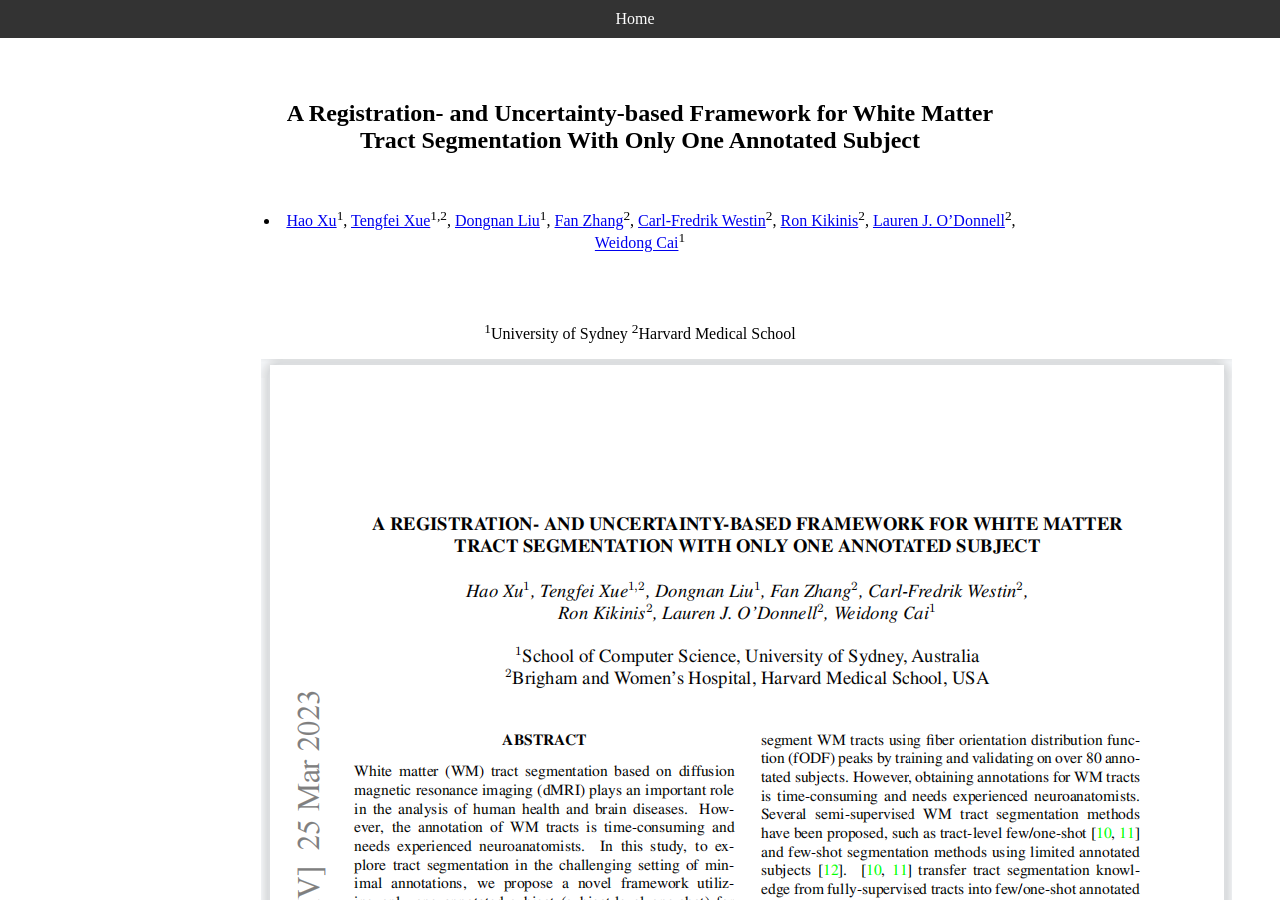
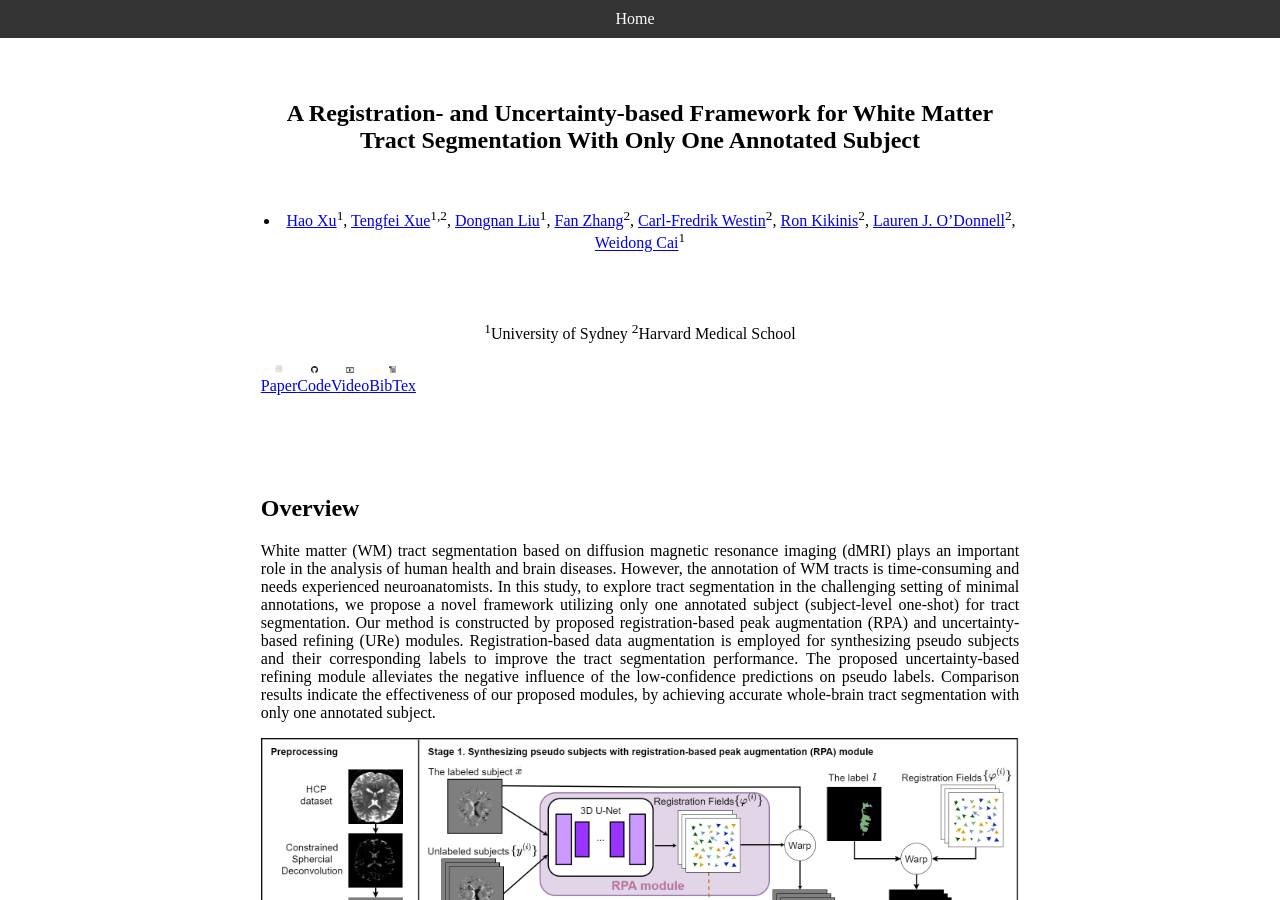
Before and after one commit to HaoXu0507/HaoXu0507.github.io, a Jekyll site: the page built from publications/isbi2023_01/index.html, in a window 1280 px wide and 900 px high. Built offline with Jekyll 4.4.1, drawn with Linux system fonts in a browser that asks for light colours.

Commit message:
Update index.html

```diff
--- a/publications/isbi2023_01/index.html
+++ b/publications/isbi2023_01/index.html
@@ -73,14 +73,14 @@
     </p>
 
     <p><sup>1</sup>University of Sydney <sup>2</sup>Harvard Medical School</p>
-<!--     <div class="images">
+    <div class="images">
             <a href="https://arxiv.org/abs/2303.14371"><img src="./paper.png" width=20%>Paper</a>
             <a href="https://github.com/HaoXu0507/ISBI2023-One-Shot-WM-Tract-Segmentation"><img src="./github.png" width=20%>Code</a>
             <a href="#video"><img src="./video.png" width=20%>Video</a>
             <a href="#bibtex"><img src="./bibtex.jpg" width=20%>BibTex</a>
-        </div> -->
+        </div>
 
-    <div class="icon" style="text-align: center" width=100% >
+<!--     <div class="icon" style="text-align: center" width=100% >
         <div>
 
             <img  href="https://arxiv.org/abs/2303.14371" class="imag-1" src="./paper.png"/>
@@ -98,7 +98,7 @@
             <img href="#bibtex" src="./bibtex.jpg"/>
             <span style="text-align: center">BibTex</span>
         </div>
-    </div>
+    </div> -->
 
     </section>
 
```
